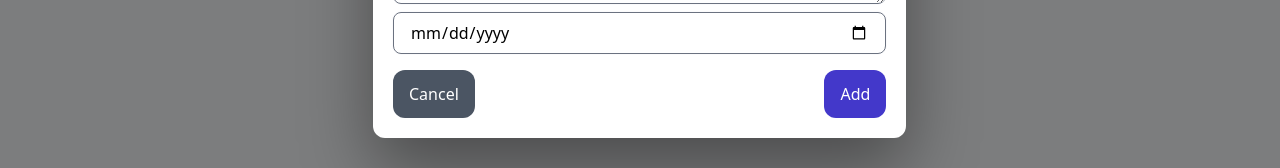
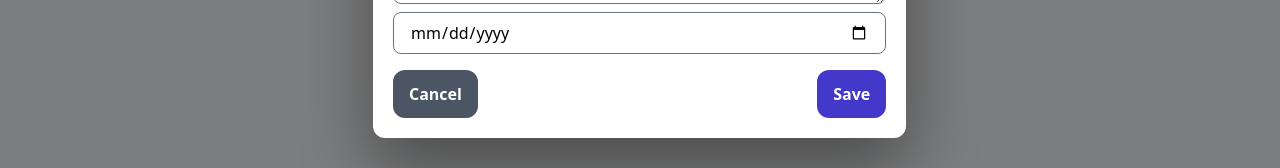
Before and after one commit to LNagad/todolist_prueba, a React (Vite) app: page / in a window 1280 px wide. Both pictures are taken after a click on the button "Add New". Shown: the part 417-585 px from the top of the page. Built offline with nearby package versions, Linux system fonts and the light colour scheme; no server answers; the database is empty.

Commit message:
feat: saving loading

```diff
--- a/src/components/Modal.tsx
+++ b/src/components/Modal.tsx
@@ -2,6 +2,7 @@ import { Task } from '../types'
 import { useForm } from '../hooks'
 import { useFireStore } from '../firebase'
 import Swal from 'sweetalert2'
+import { useTaskStore } from '../store'
 
 interface Props {
     handleCloseModal: () => void
@@ -12,6 +13,7 @@ interface Props {
 const Modal = ({ modalRef, handleCloseModal, task } : Props) => {
 
    const { title, content, date, handleOnChange }= useForm(task)
+   const { isSavingTask }  = useTaskStore(state => state)
    const { startSavingTask } = useFireStore()
 
    const modalTitle = task ?
@@ -71,13 +73,23 @@ const Modal = ({ modalRef, handleCloseModal, task } : Props) => {
             <div className="w-full flex justify-between">
                <button
                   onClick={handleCloseModal}
-                  className="bg-gray-600 px-4 py-3 self-start rounded-xl text-white">Cancel</button>
+                  className="bg-gray-600 px-4 py-3 self-start rounded-xl text-white font-bold">Cancel</button>
 
                <button
                   onClick={handleOnSubmit}
                   type='submit'
-                  className="bg-indigo-700 px-4 py-3 self-start rounded-xl text-white">
-                  {task ? 'Update' : 'Add'}
+                  disabled={isSavingTask}
+                  className="bg-indigo-700 px-4 py-3 self-start rounded-xl
+                   text-white flex items-center font-bold disabled:bg-indigo-500 disabled:cursor-wait">
+                  {isSavingTask &&
+                  (
+                     <svg className="animate-spin mr-3 h-5 w-5 text-white" xmlns="http://www.w3.org/2000/svg" fill="none" viewBox="0 0 24 24">
+                        <circle className="opacity-25" cx="12" cy="12" r="10" stroke="currentColor" strokeWidth="4"></circle>
+                        <path className="opacity-75" fill="currentColor" d="M4 12a8 8 0 018-8V0C5.373 0 0 5.373 0 12h4zm2 5.291A7.962 7.962 0 014 12H0c0 3.042 1.135 5.824 3 7.938l3-2.647z"></path>
+                     </svg>
+                  )
+                  }
+                  {task ? isSavingTask ? 'Updating...' : 'Update' : isSavingTask ? 'Saving...' : 'Save'}
                </button>
             </div>
          </div>
--- a/src/firebase/hooks/useFireStore.ts
+++ b/src/firebase/hooks/useFireStore.ts
@@ -6,21 +6,30 @@ import { useTaskStore } from '../../store'
 export const useFireStore = () => {
    const setIsLoadingTasks = useTaskStore( state => state.setIsLoadingTasks )
    const loadTasks = useTaskStore( state => state.loadTasks )
+   const addNewTask = useTaskStore( state => state.addNewTask )
+   const updateTask = useTaskStore( state => state.updateTask )
+   const setIsSavingTask = useTaskStore( state => state.setIsSavingTask )
 
    const startSavingTask = async (task: Task) => {
-      //TODO: DISPATCH SET SAVING LOADING
 
+      setIsSavingTask(true)
       const newNote = {...task}
 
       if (task.id) {
          const docRef = doc(FirebaseDB, `tasks/${newNote.id}`)
          await setDoc(docRef, newNote, { merge: true })
+         updateTask(newNote)
+
       } else {
          const newDoc = doc(collection(FirebaseDB, 'tasks'))
          newNote.id = newDoc.id
          await setDoc(newDoc, newNote, { merge: true })
-         return true
+         addNewTask(newNote)
+
       }
+
+      setIsSavingTask(false)
+      return true
    }
 
    const startLoadingTasks = async () => {
--- a/src/store/useTaskStore.ts
+++ b/src/store/useTaskStore.ts
@@ -15,6 +15,9 @@ interface TaskState {
   setIsSavingTask: (isSavingTask: boolean) => void
   clearActiveTask: () => void
   setActiveTask: (task: Task) => void
+  addNewTask: (task: Task) => void
+  updateTask: (task: Task) => void
+  deleteTask: (task: Task) => void
 }
 
 export const useTaskStore = create<TaskState>()((set, get) => ({
@@ -27,6 +30,9 @@ export const useTaskStore = create<TaskState>()((set, get) => ({
    setShowEditModal: (showModal: boolean) => set((state) => ({ showEditModal: showModal })),
    setEditModalTask: (task: Task) => set((state) => ({ editModalTask: task })),
    loadTasks: (tasks: Task[]) => set((state) => ({ tasks: tasks })),
+   addNewTask: (task: Task) => set((state) => ({ tasks: [...state.tasks, task] })),
+   updateTask: (task: Task) => set((state) => ({ tasks: state.tasks.map( t => t.id === task.id ? task : t ) })),
+   deleteTask: (task: Task) => set((state) => ({ tasks: state.tasks.filter( t => t.id !== task.id ) })),
    setIsSavingTask: (isSavingTask: boolean) => set((state) => ({ isSavingTask: isSavingTask })),
    setIsLoadingTasks: (isLoadingTasks: boolean) => set((state) => ({ isLoadingTasks: isLoadingTasks })),
    setActiveTask: (task: Task) => set((state) => {
```
